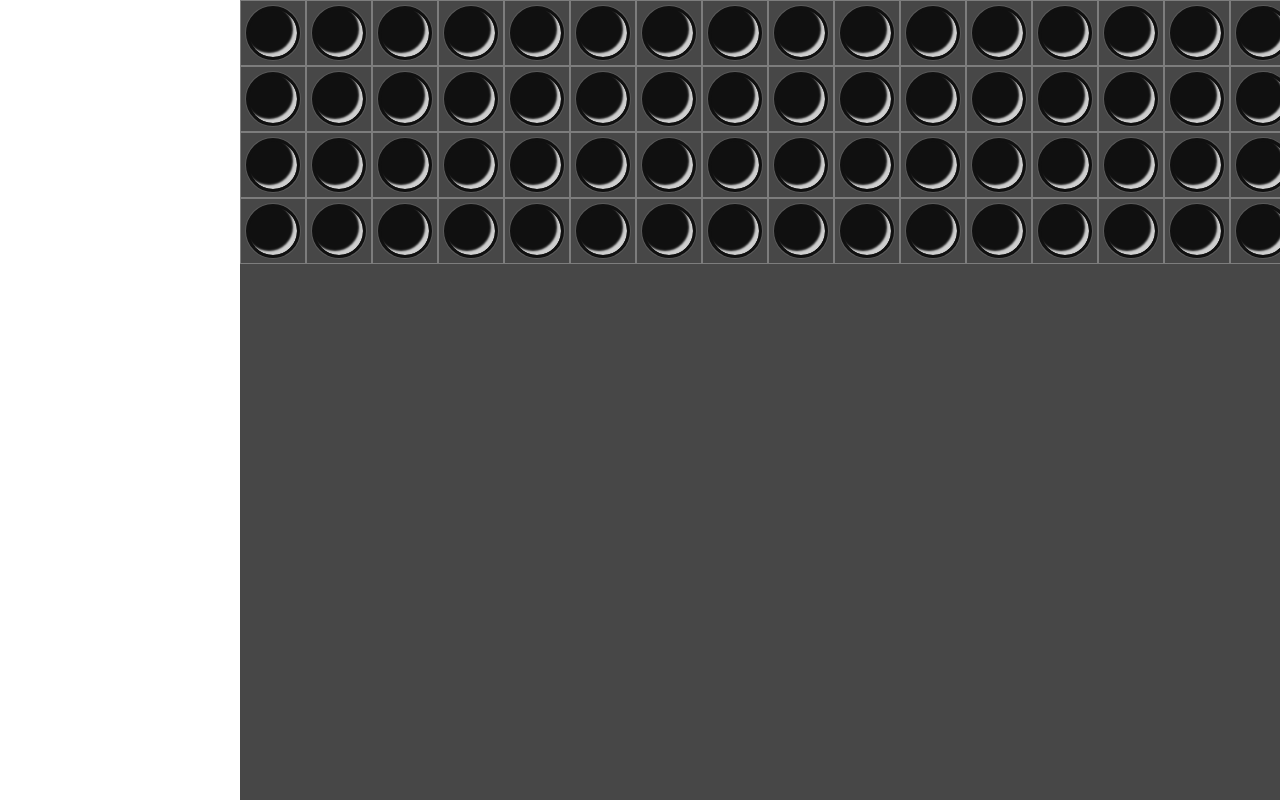
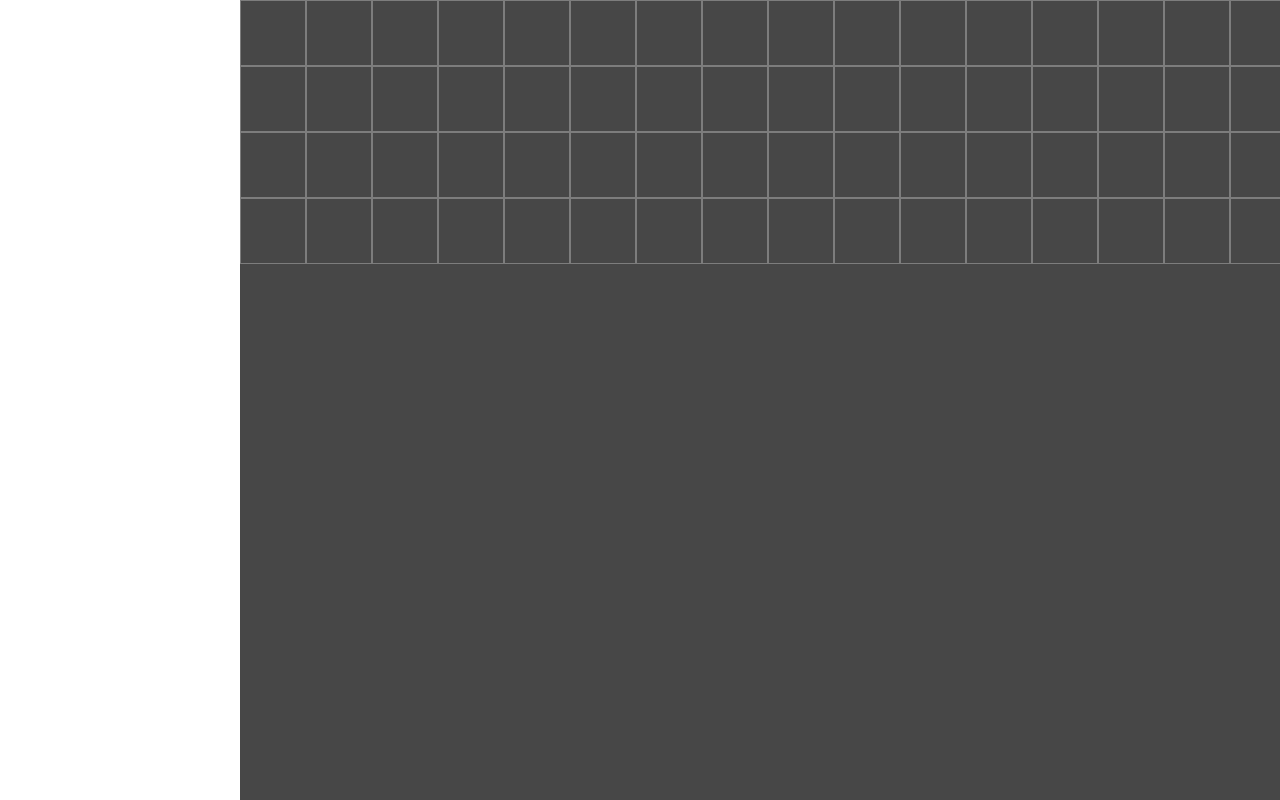
Before and after one commit to farah-najib/frk-24s-J-components, a React (Vite) app: page / in a window 1280 px wide. Shown: the top 800 px of the page. Built offline with nearby package versions, Linux system fonts and the light colour scheme; the HTML template or start-up script is replaced by a standard one.

Commit message:
reversed cell and destroyed stories for it

```diff
--- a/src/components/Board/Board.jsx
+++ b/src/components/Board/Board.jsx
@@ -9,7 +9,6 @@ const Board = ({
   boardTiles,
   className = "",
   gameStarted = true,
-  brickColor,
 }) => {
   const cellsToRender = new Array(boardTiles).fill(null);
 
@@ -23,10 +22,8 @@ const Board = ({
             <Cell
               key={idx}
               cellIndex={idx}
-              disabled={!gameStarted}
-              initialColor={currentColor}
               handleCellClick={handleCellClick}
-              brickColor={brickColor}
+              moveColor={currentColor}
             />
           ))}
         </div>
--- a/src/components/Cell/Cell.jsx
+++ b/src/components/Cell/Cell.jsx
@@ -2,18 +2,26 @@ import styles from "./Cell.module.css";
 import { useState, useRef, useEffect } from "react";
 import Brick from "../Brick/Brick.jsx";
 
-export default function Cell({ handleCellClick, cellIndex, brickColor }) {
-  const [active, setActive] = useState(true);
+export default function Cell({ handleCellClick, cellIndex, moveColor }) {
+  const [active, setActive] = useState(false);
+  const [placedBrickColor, setPlacedBrickColor] = useState(null);
+
+  const onClick = () => {
+    if (active) return;
+    setActive(true);
+    setPlacedBrickColor(moveColor);
+    handleCellClick(cellIndex);
+  };
 
   return (
     <>
       <button
         type="button"
-        onClick={() => handleCellClick(cellIndex)}
+        onClick={onClick}
         className={`${styles.cell} ${active && styles.active}`}
         aria-pressed={active}
       >
-        {active && <Brick color={brickColor} />}
+        {active && <Brick color={placedBrickColor} />}
       </button>
     </>
   );
```
